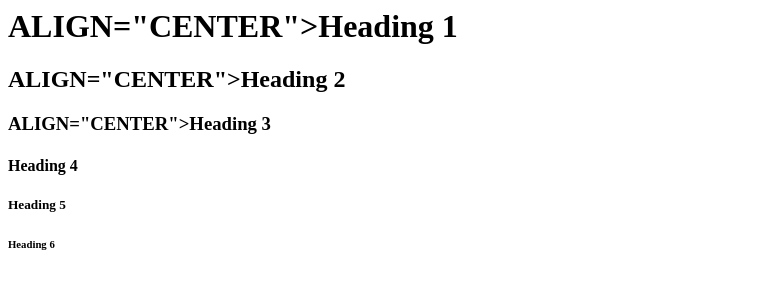
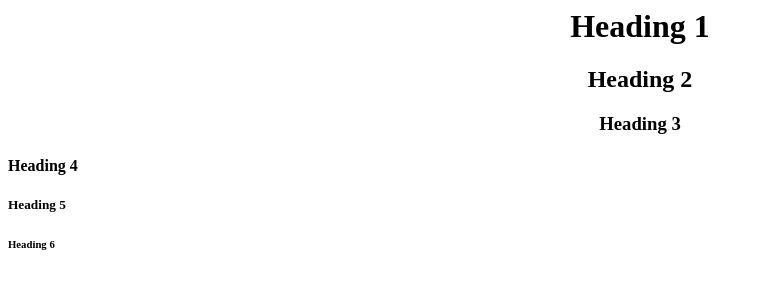
Before and after one commit to baxters71/itw2023_233040096, a plain HTML site: page latihan/latihan1/L1b233040096.html in a window 1280 px wide. Shown: the whole page, without its empty margins (0-764 px from the left). Drawn offline with Linux system fonts and the light colour scheme.

Commit message:
first commit

```diff
--- a/latihan/latihan1/L1b233040096.html
+++ b/latihan/latihan1/L1b233040096.html
@@ -3,9 +3,9 @@
         <title>Ini judul</title>
     </head>
     <body>
-        <h1> ALIGN="CENTER">Heading 1</h1>
-        <h2> ALIGN="CENTER">Heading 2</h2>
-        <h3> ALIGN="CENTER">Heading 3</h3>
+        <h1 ALIGN="CENTER">Heading 1</h1>
+        <h2 ALIGN="CENTER">Heading 2</h2>
+        <h3 ALIGN="CENTER">Heading 3</h3>
         <h4>Heading 4</h4>
         <h5>Heading 5</h5>
         <h6>Heading 6</h6>
```
